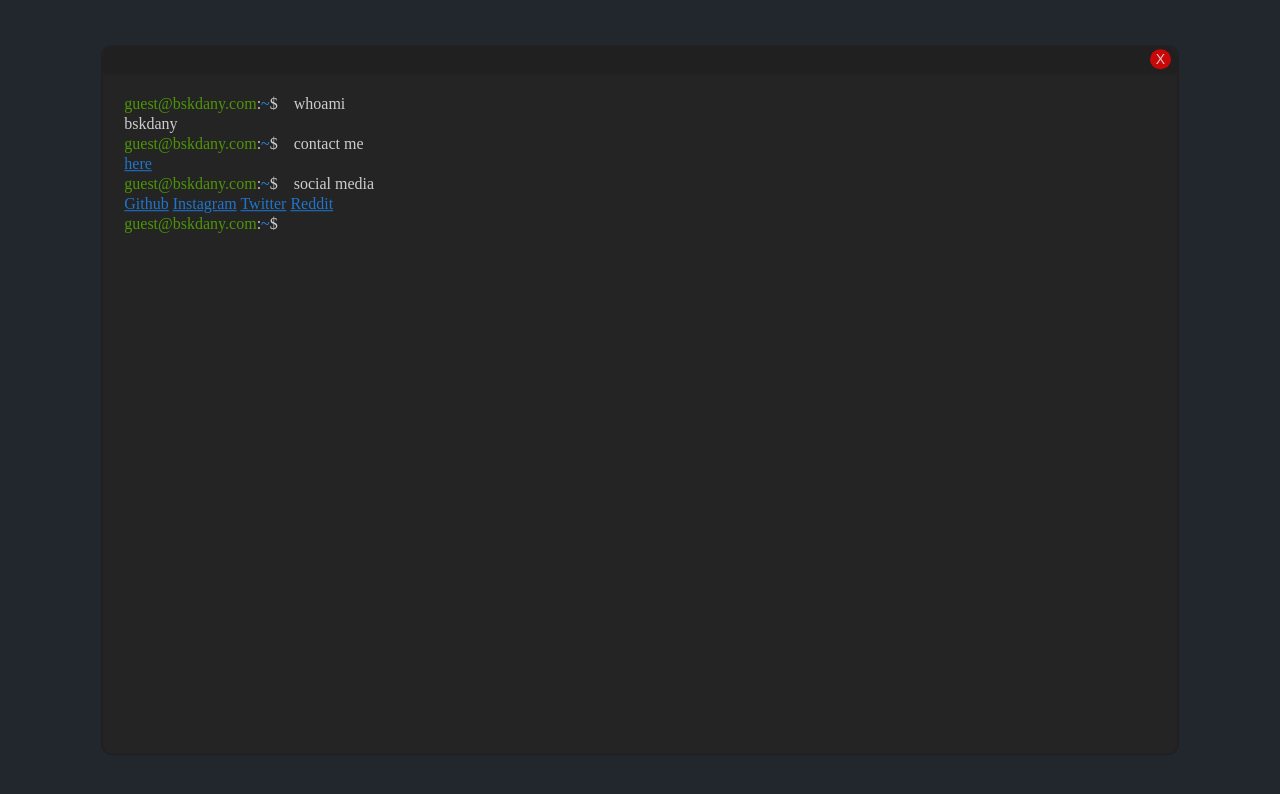
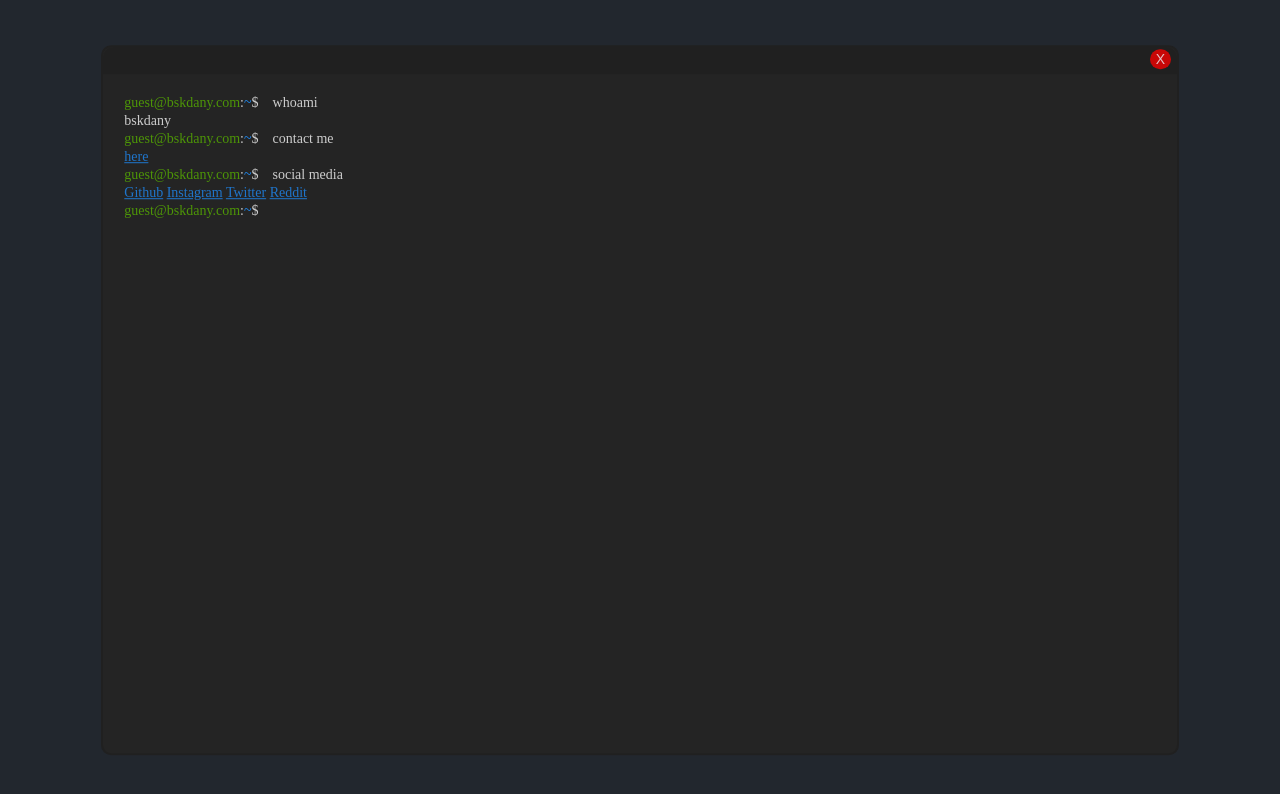
Before and after one commit to bskdany/website, a plain HTML site: page docs/index.html in a window 1280 px wide. Drawn offline with Linux system fonts and the light colour scheme.

Commit message:
Update homepage.css

```diff
--- a/docs/homepage.css
+++ b/docs/homepage.css
@@ -1,6 +1,7 @@
 body{
     background-color: #22272e;
-    min-width: 400px;
+    min-width: 340px;
+    min-height: min-content;
 }
 .navigation-bar{
     background-color:  #202020;
@@ -32,7 +33,6 @@ body{
     -ms-border-radius: 10px;
     -o-border-radius: 10px;
 }
-
 .input{
     background: transparent;
     border: none;
@@ -61,7 +61,7 @@ body{
     flex-direction: column;
     font-family: Cascadia Mono;
     color: rgba(245, 245, 245, 0.813);
-    font-size: 16px;
+    font-size: 14px;
 }
 .terminal-text{
     display: flex;
@@ -80,14 +80,12 @@ body{
 .terminal-command{
     text-indent: 1em;
 }
-
 /* Popup container */
 .popup {
 position: relative;
 display: inline-block;
 cursor: pointer;
 }
-
 /* The actual popup (appears on top) */
 .popup .popuptext {
 visibility: hidden;
@@ -103,22 +101,17 @@ bottom: -250%;
 left: 50%;
 margin-left: -160px;
 }
-
-
-
 /* Toggle this class when clicking on the popup container (hide and show the popup) */
 .popup .show {
 visibility: visible;
 -webkit-animation: fadeIn 1s;
 animation: fadeIn 1s
 }
-
 /* Add animation (fade in the popup) */
 @-webkit-keyframes fadeIn {
 from {opacity: 0;}
 to {opacity: 1;}
 }
-
 @keyframes fadeIn {
 from {opacity: 0;}
 to {opacity:1 ;}
```
